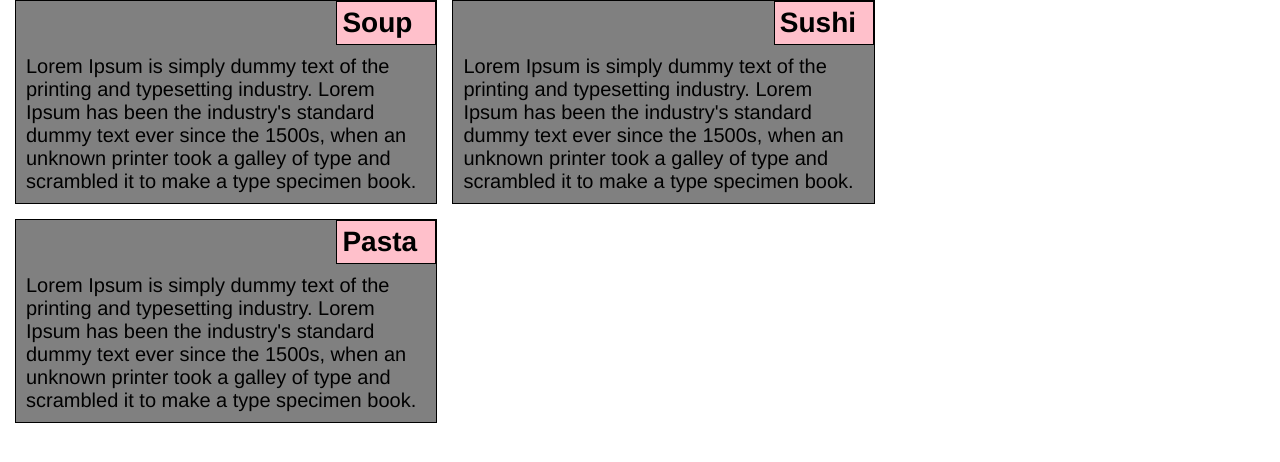
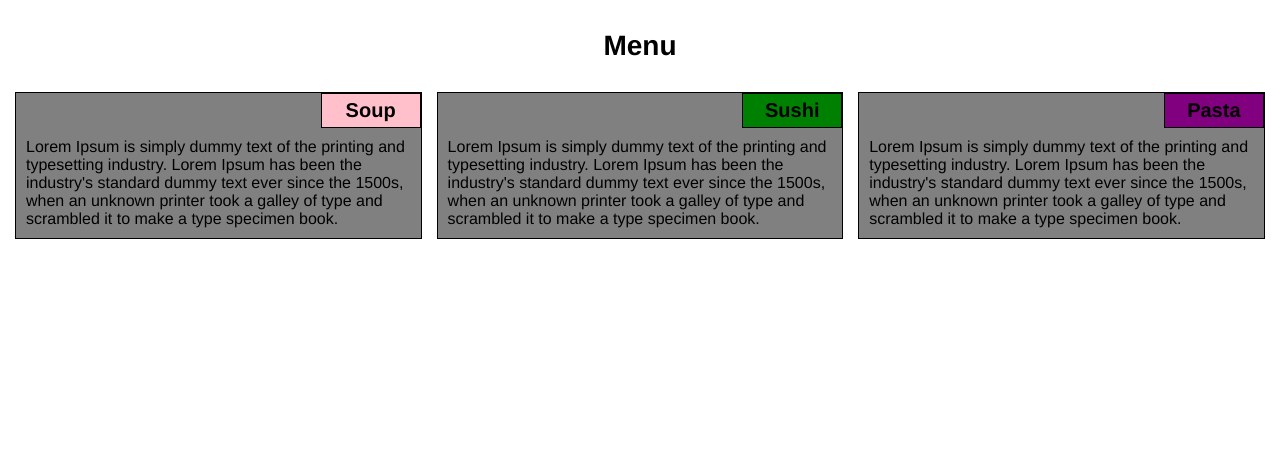
Before and after one commit to Denismyand/coursera-test, a plain HTML site: page module-2-solution/index.html in a window 1280 px wide. Drawn offline with Linux system fonts and the light colour scheme.

Commit message:
Final solution

```diff
--- a/module-2-solution/css/style.css
+++ b/module-2-solution/css/style.css
@@ -1,71 +1,74 @@
-body {
-  margin: 0px;
-  width: 100%;
+* {
   box-sizing: border-box;
-  height: 100vh;
+  margin: 0;
+  padding: 0;
 }
 
 h1 {
+  margin: 30px;
+  text-align: center;
+  font-family: "Helvetica Neue", Helvetica;
+  font-size: 175%;
+}
+
+h2 {
   width: 100px;
-  box-sizing: border-box;
+  float: right;
+  text-align: center;
   border: 1px black solid;
-  margin: 0;
   padding: 5px;
   font-family: "Helvetica Neue", Helvetica;
-  background-color: pink !important;
-  font-size: 175%;
+  font-size: 125%;
 }
-.dishname {
-  float: right;
+#soup {
+  background-color: pink;
+}
+#sushi {
+  background-color: green;
+}
+#pasta {
+  background-color: purple;
 }
 .content {
   clear: both;
-  margin: 0;
   padding: 10px;
-  font-size: 125%;
   font-family: "Helvetica Neue", Helvetica;
-}
-.container {
-  box-sizing: border-box;
-  width: 100%;
-  margin: 0px;
-  padding: 0px;
 }
 
 .row {
-  box-sizing: border-box;
-  float: right;
-  width: 100%;
-  margin: 0;
+  padding-right: -50px;
 }
 
 .dish {
-  box-sizing: border-box;
   float: left;
-  margin-left: 15px;
-  margin-bottom: 15px;
+  margin: 0 0 15px 15px;
   border: 1px black solid;
   background-color: grey;
 }
 
 /*Phone view*/
 @media (max-width: 767px) {
-  .dish-sm {
-    width: 100%;
+  .dish {
+    float: left;
+    width: calc(100% - 20px);
   }
 }
 
 /*Tablet view*/
-@media (min-width: 768px), (max-width: 991px) {
-  .dish-md {
-    width: 50%;
+@media (min-width: 768px) and (max-width: 991px) {
+  .dish {
+    float: left;
+    width: calc(50% - 20px);
+  }
+  .dish:nth-child(3) {
+    width: calc(100% - 25px);
   }
 }
 
 /*Desktop view*/
 @media (min-width: 991px) {
-  .dish-lg {
-    box-sizing: border-box;
-    width: 33%;
+  .dish {
+    width: calc(33.33% - 20px);
+    float: left;
   }
 }
--- a/module-2-solution/index.html
+++ b/module-2-solution/index.html
@@ -8,34 +8,33 @@
   </head>
 
   <body>
-    <div class="container">
+    <h1>Menu</h1>
     <div class="row">
-        <div class="dish dish-sm dish-md dish-lg">
-          <div class="dishname"><h1>Soup</h1></div>
+      <div class="dish">
+        <div><h2 id="soup">Soup</h2></div>
         <div class="content">
           Lorem Ipsum is simply dummy text of the printing and typesetting
-            industry. Lorem Ipsum has been the industry's standard dummy text
-            ever since the 1500s, when an unknown printer took a galley of type
-            and scrambled it to make a type specimen book.
+          industry. Lorem Ipsum has been the industry's standard dummy text ever
+          since the 1500s, when an unknown printer took a galley of type and
+          scrambled it to make a type specimen book.
         </div>
       </div>
-        <div class="dish dish-sm dish-md dish-lg">
-          <div class="dishname"><h1>Sushi</h1></div>
+      <div class="dish">
+        <div><h2 id="sushi">Sushi</h2></div>
         <div class="content">
           Lorem Ipsum is simply dummy text of the printing and typesetting
-            industry. Lorem Ipsum has been the industry's standard dummy text
-            ever since the 1500s, when an unknown printer took a galley of type
-            and scrambled it to make a type specimen book.
+          industry. Lorem Ipsum has been the industry's standard dummy text ever
+          since the 1500s, when an unknown printer took a galley of type and
+          scrambled it to make a type specimen book.
         </div>
       </div>
-        <div class="dish dish-sm dish-md dish-lg">
-          <div class="dishname"><h1>Pasta</h1></div>
+      <div class="dish">
+        <div><h2 id="pasta">Pasta</h2></div>
         <div class="content">
           Lorem Ipsum is simply dummy text of the printing and typesetting
-            industry. Lorem Ipsum has been the industry's standard dummy text
-            ever since the 1500s, when an unknown printer took a galley of type
-            and scrambled it to make a type specimen book.
-          </div>
+          industry. Lorem Ipsum has been the industry's standard dummy text ever
+          since the 1500s, when an unknown printer took a galley of type and
+          scrambled it to make a type specimen book.
         </div>
       </div>
     </div>
```
Lines whose indentation alone changed are shown as unchanged.
